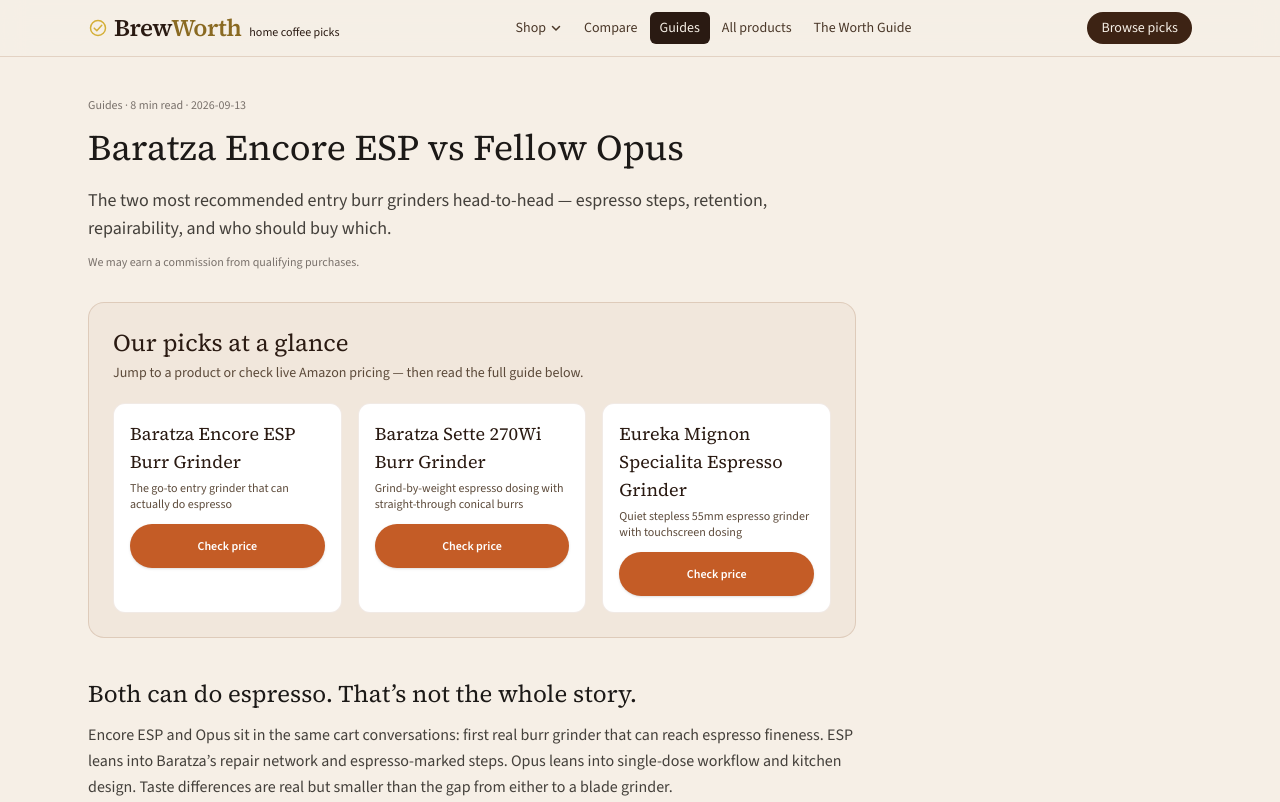
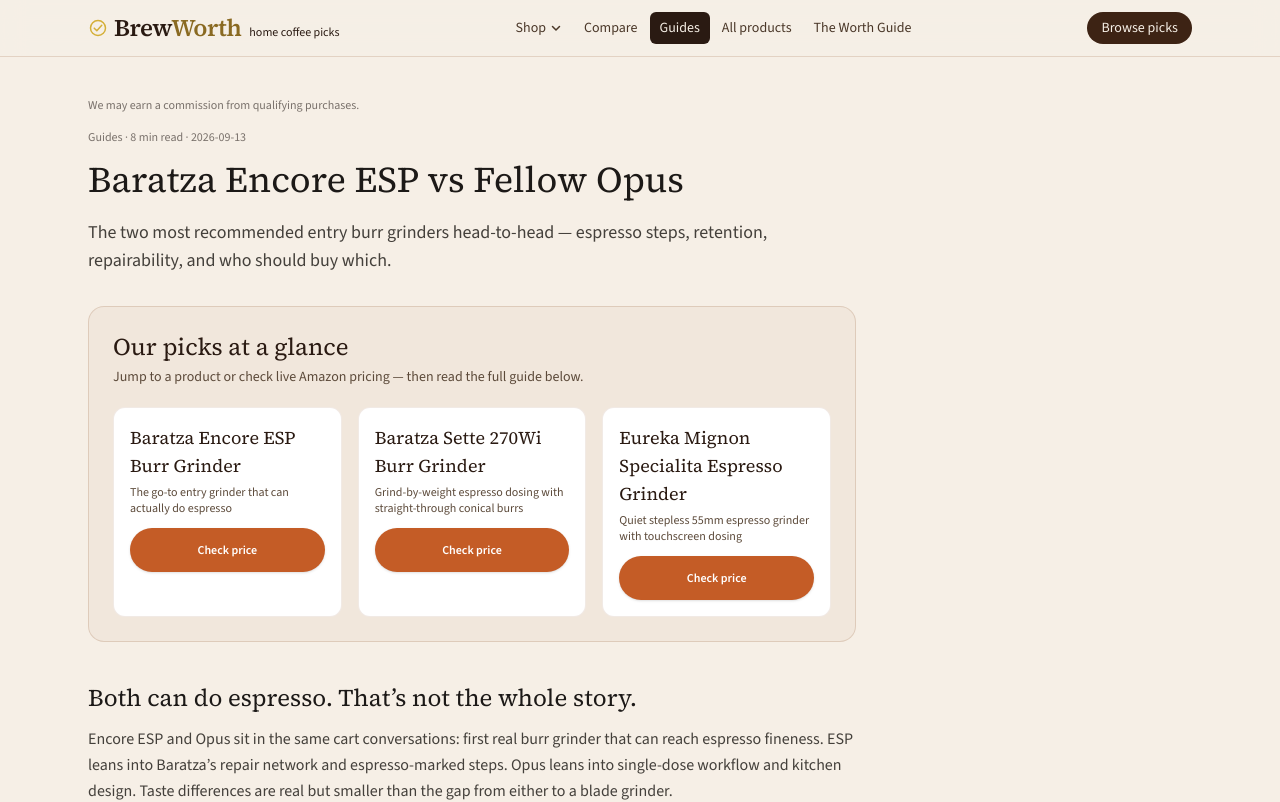
Before and after one commit to tygriffin045/brewworth, a Next.js app: page /guides/baratza-encore-esp-vs-fellow-opus in a window 1280 px wide. Shown: the top 802 px of the page. Built offline with nearby package versions, Linux system fonts and the light colour scheme.

Commit message:
Top commission note rendered once in the shared layout (all pages incl. guides/compare); per-page copies removed

```diff
--- a/src/app/categories/[slug]/page.tsx
+++ b/src/app/categories/[slug]/page.tsx
@@ -6,7 +6,6 @@
 import { getTopPicks } from "@/data/top10";
 import { getGuidesForCategory } from "@/data/guides";
 import { ProductCard } from "@/components/ProductCard";
-import { DisclosureLine } from "@/components/DisclosureLine";
 import { JsonLd } from "@/components/JsonLd";
 import { SITE_URL } from "@/lib/site";
 import { BadgePicks } from "@/components/BadgePicks";
@@ -129,7 +128,6 @@
         {category.name}
       </h1>
       <p className="mt-3 max-w-2xl text-stone-600">{intro}</p>
-      <DisclosureLine className="mt-3" />
       <div className="mt-4 flex flex-wrap items-center gap-3 text-sm text-stone-500">
         <Link href="/products" className="underline underline-offset-2">
           All products
--- a/src/app/compare/page.tsx
+++ b/src/app/compare/page.tsx
@@ -3,7 +3,6 @@
 import Link from "next/link";
 import { getProduct } from "@/data/products";
 import { AffiliateButton } from "@/components/AffiliateButton";
-import { DisclosureLine } from "@/components/DisclosureLine";
 import type { ReactNode } from "react";
 import { getAffiliateUrl } from "@/lib/affiliate";
 
@@ -101,7 +100,6 @@
         </Link>{" "}
         for context.
       </p>
-      <DisclosureLine className="mt-3" />
 
       <div className="mt-10 overflow-x-auto rounded-2xl border border-stone-200 bg-white">
         <table className="min-w-[720px] w-full text-left text-sm">
--- a/src/app/guides/[slug]/page.tsx
+++ b/src/app/guides/[slug]/page.tsx
@@ -7,7 +7,6 @@
 import { getProduct } from "@/data/products";
 import { ProductCard } from "@/components/ProductCard";
 import { AffiliateButton } from "@/components/AffiliateButton";
-import { DisclosureLine } from "@/components/DisclosureLine";
 import { JsonLd } from "@/components/JsonLd";
 import { SITE_URL, SITE_NAME } from "@/lib/site";
 
@@ -117,7 +116,6 @@
       <p className="mt-4 text-lg text-stone-700">
         {guide.intro ?? guide.description}
       </p>
-      <DisclosureLine className="mt-3" />
 
       {picks.length > 0 && (
         <section
--- a/src/app/layout.tsx
+++ b/src/app/layout.tsx
@@ -3,6 +3,7 @@
 import { Analytics } from "@vercel/analytics/next";
 import { Header } from "@/components/Header";
 import { Footer } from "@/components/Footer";
+import { DisclosureLine } from "@/components/DisclosureLine";
 import { DEFAULT_OG_IMAGE, SITE_URL } from "@/lib/site";
 import "./globals.css";
 
@@ -64,6 +65,7 @@
       >
         <Header />
         <main className="mx-auto min-h-[70vh] max-w-6xl px-4 py-10 sm:px-6">
+          <DisclosureLine className="mb-4 mt-0" />
           {children}
         </main>
         <Footer />
--- a/src/app/page.tsx
+++ b/src/app/page.tsx
@@ -6,7 +6,6 @@
 import { guides } from "@/data/guides";
 import { ProductCard } from "@/components/ProductCard";
 import { TopRail } from "@/components/TopRail";
-import { DisclosureLine } from "@/components/DisclosureLine";
 
 export const metadata: Metadata = {
   title: {
@@ -81,7 +80,6 @@
               Top buying guides
             </Link>
           </div>
-          <DisclosureLine className="mt-5" />
         </div>
       </section>
 
--- a/src/app/products/[slug]/page.tsx
+++ b/src/app/products/[slug]/page.tsx
@@ -11,7 +11,6 @@
 import { getGuidesForProduct } from "@/data/guides";
 import { AffiliateButton } from "@/components/AffiliateButton";
 import { ProductCard } from "@/components/ProductCard";
-import { DisclosureLine } from "@/components/DisclosureLine";
 import { JsonLd } from "@/components/JsonLd";
 import { SITE_URL } from "@/lib/site";
 
@@ -173,7 +172,6 @@
             amazonQuery={product.amazonQuery}
             className="mt-6 [&_a]:min-h-11"
           />
-          <DisclosureLine className="mt-3" />
         </div>
       </div>
 
--- a/src/app/products/page.tsx
+++ b/src/app/products/page.tsx
@@ -2,7 +2,6 @@
 import { DEFAULT_OG_IMAGE } from "@/lib/site";
 import { products } from "@/data/products";
 import { ProductFilters } from "@/components/ProductFilters";
-import { DisclosureLine } from "@/components/DisclosureLine";
 
 export const metadata: Metadata = {
   title: "All products — espresso machines, grinders & more",
@@ -33,7 +32,6 @@
         Filter by category and budget band. Every product page includes pros,
         cons, who it&apos;s for, and a link to check the current price.
       </p>
-      <DisclosureLine className="mt-3" />
       <div className="mt-8">
         <ProductFilters products={products} />
       </div>
```
